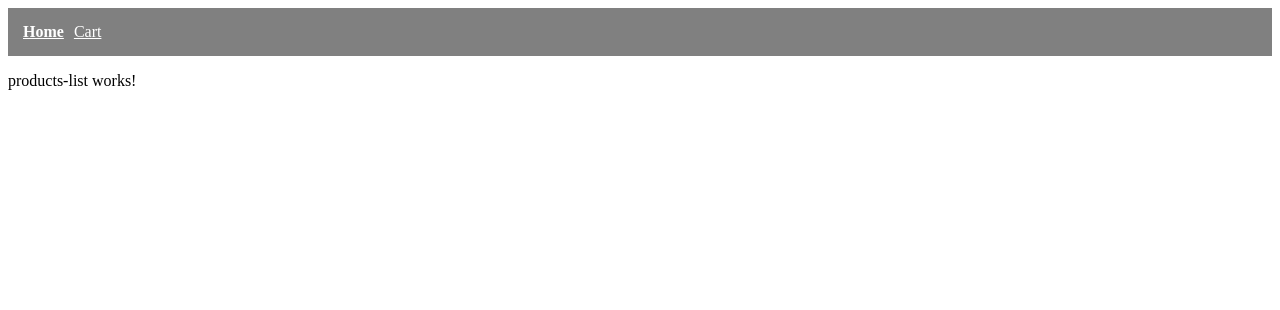
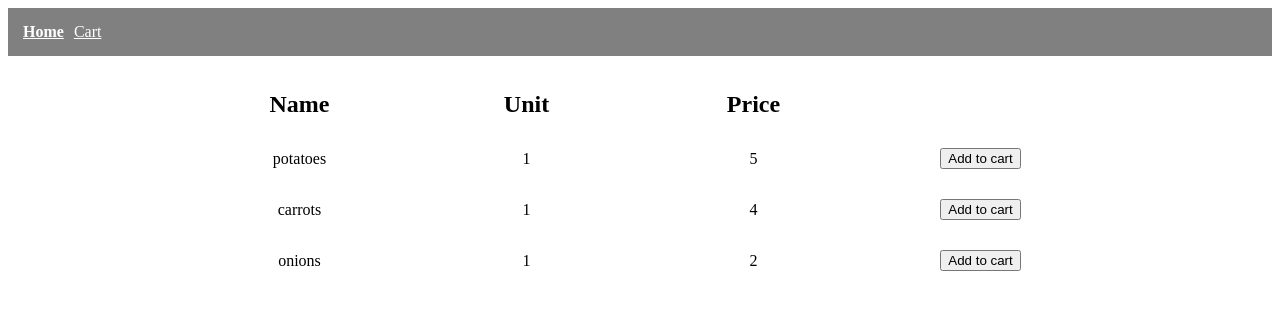
Before and after one commit to moustafabazzy/shopping-app-angular, an Angular app: page /list in a window 1280 px wide. Shown: the top 310 px of the page. Built offline with nearby package versions, Linux system fonts and the light colour scheme.

Commit message:
- MOD products list

```diff
--- a/src/app/products-list/products-list.component.html
+++ b/src/app/products-list/products-list.component.html
@@ -1 +1,18 @@
-<p>products-list works!</p>
+<div class="container">
+  <div class="products-list">
+    <div class="item-row">
+      <div class="item title">Name</div>
+      <div class="item title">Unit</div>
+      <div class="item title">Price</div>
+      <div class="item title"></div>
+    </div>
+    <div class="item-row" *ngFor="let product of products">
+      <div class="item">{{ product.name }}</div>
+      <div class="item">{{ product.unit }}</div>
+      <div class="item">{{ product.price }}</div>
+      <div class="item">
+        <button (click)="addToCart(id)"> Add to cart</button>
+      </div>
+    </div>
+  </div>
+</div>
--- a/src/app/products-list/products-list.component.scss
+++ b/src/app/products-list/products-list.component.scss
@@ -0,0 +1,24 @@
+.container {
+  width: 75%;
+  margin: 0 auto;
+}
+
+.products-list {
+  padding: 10px;
+  margin-top: 10px;
+  .item-row {
+    display: flex;
+    padding: 10px;
+  }
+  .item-row .item {
+    margin: 5px;
+    flex: 1;
+    display: flex;
+    align-items: center;
+    justify-content: center;
+  }
+  .item-row .item.title {
+    font-size: 1.5rem;
+    font-weight: bold;
+  }
+}
--- a/src/app/products-list/products-list.component.ts
+++ b/src/app/products-list/products-list.component.ts
@@ -9,7 +9,31 @@ export class ProductsListComponent implements OnInit {
 
   constructor() { }
 
+  products = [
+    {
+      id: 1,
+      name: 'potatoes',
+      unit: 1,
+      price: 5
+    },
+    {
+      id: 2,
+      name: 'carrots',
+      unit: 1,
+      price: 4
+    },
+    {
+      id: 3,
+      name: 'onions',
+      unit: 1,
+      price: 2
+    },
+  ];
+
   ngOnInit(): void {
   }
 
+  addToCart(productId: number): void {
+  }
+
 }
```
